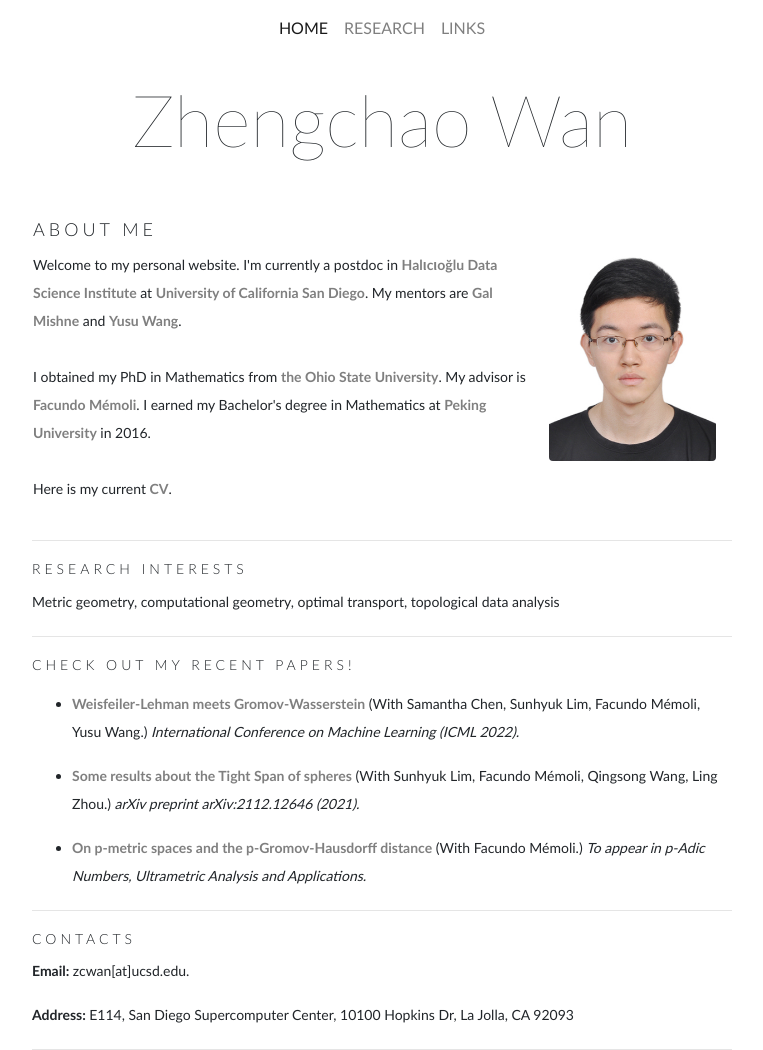
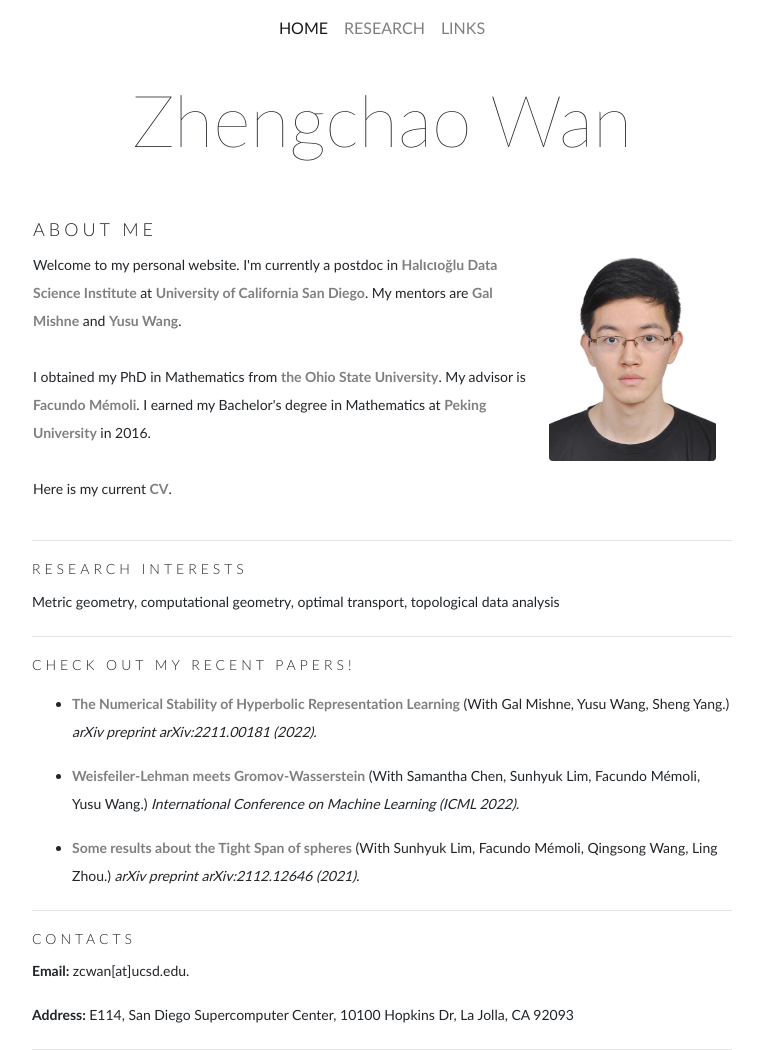
Before and after one commit to ZhengchaoW/ZhengchaoW.github.io, a Jekyll site: the page built from index.html, in a window 1280 px wide. Shown: the whole page, without its empty margins (258-1021 px from the left). Built offline with Jekyll 4.4.1, drawn with Linux system fonts in a browser that asks for light colours.

Commit message:
new paper

```diff
--- a/_data/papers.yml
+++ b/_data/papers.yml
@@ -1,4 +1,9 @@
 papers:
+  - title: "The Numerical Stability of Hyperbolic Representation Learning"
+    link: https://arxiv.org/abs/2211.00181
+    coauthors: Gal Mishne, Yusu Wang, Sheng Yang
+    publishedat: arXiv preprint arXiv:2211.00181 (2022)
+    image: "images/hyperbolic.png"
   - title: "Weisfeiler-Lehman meets Gromov-Wasserstein"
     link: https://arxiv.org/pdf/2202.02495.pdf
     coauthors: Samantha Chen, Sunhyuk Lim, Facundo Mémoli, Yusu Wang
```
Also changed, not shown: images/hyperbolic.png (added).
